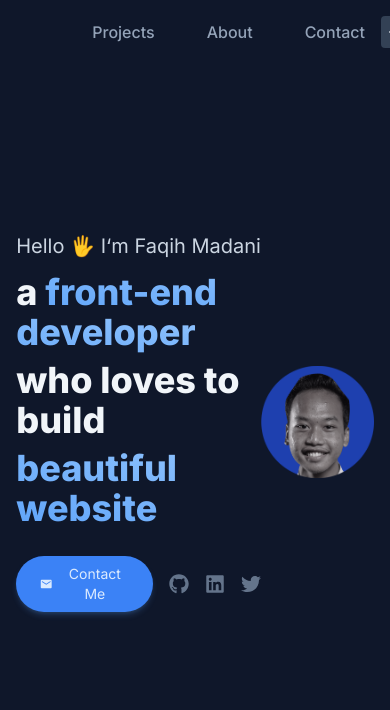
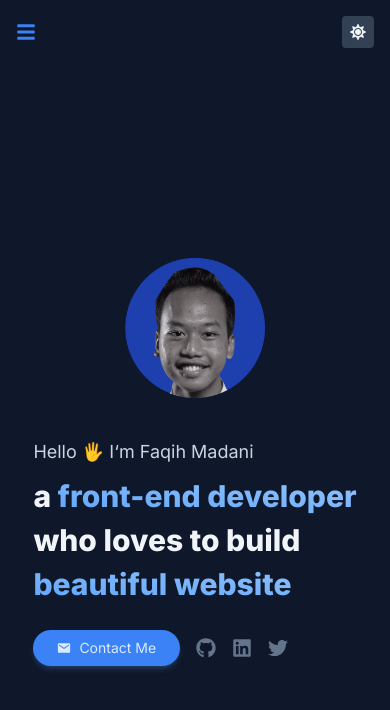
Before and after one commit to faqihmadani/portfolio-site, a Next.js app: page / in a window 390 px wide. Shown: the top 710 px of the page. Built offline with nearby package versions, Linux system fonts and the light colour scheme.

Commit message:
responsive hero section

```diff
--- a/components/Intro.js
+++ b/components/Intro.js
@@ -5,11 +5,11 @@ import Image from 'next/image'
 
 const Intro = () => {
     return (
-        <section id="home" className="flex max-w-screen-lg justify-between items-center w-11/12 md:w-10/12 lg:w-9/12 xl:w-8/12 min-h-screen mx-auto font-inter text-slate-900 dark:text-slate-100 transition-colors duration-300">
-            <div className=" flex justify-between items-center h-full w-full">
+        <section id="home" className="flex max-w-screen-lg justify-between items-center w-11/12 md:w-10/12 lg:w-9/12 xl:w-8/12 min-h-screen lg:min-h-[564px] mx-auto font-inter text-slate-900 dark:text-slate-100 transition-colors duration-300">
+            <div className=" flex flex-col-reverse sm:flex-row justify-between items-center h-full w-full">
                 <div>
-                    <h3 className="text-xl mb-3 dark:text-slate-300 text-slate-700">Hello 🖐 I&lsquo;m Faqih Madani</h3>
-                    <div className="flex flex-col text-4xl font-extrabold space-y-2 mb-7">
+                    <h3 className="md:text-xl text-lg  mb-3 dark:text-slate-300 text-slate-700">Hello 🖐 I&lsquo;m Faqih Madani</h3>
+                    <div className="flex flex-col text-3xl md:text-4xl font-extrabold space-y-2 mb-7">
                         <h1>a <span className=" text-transparent bg-gradient-to-tr dark:from-blue-400 from-blue-700 to-blue-400 dark:to-blue-300 bg-clip-text">front-end developer</span></h1>
                         <h1>who loves to build</h1>
                         <h1 className="text-transparent bg-gradient-to-tr dark:from-blue-400 from-blue-700 to-blue-400 dark:to-blue-300 bg-clip-text">beautiful website</h1>
@@ -30,11 +30,11 @@ const Intro = () => {
                         </a>
                     </div>
                 </div>
-                <div className="flex w-6/12 justify-center">
+                <div className="flex w-6/12 justify-center pt-20 sm:pt-0 mb-10 sm:mb-0">
                     <div className="relative flex items-center justify-center">
                         {/* <div className="w-[300px] h-[300px] rounded-full bg-gradient-to-tr from-blue-700 to-blue-400 absolute "></div> */}
                         {/* <div className="w-[280px] h-[280px] rounded-full transition-colors duration-300 dark:bg-slate-900 bg-slate-300 absolute "></div> */}
-                        <img src="/profil-blue.png" className=" z-30" width={250} height={250} />
+                        <img src="/profil-blue.png" className=" z-30 w-[140px] h-[140px] sm:w-[200px] sm:h-[200px] md:w-[250px] md:h-[250px]" />
                     </div>
                 </div>
             </div>
--- a/components/Navbar.js
+++ b/components/Navbar.js
@@ -1,10 +1,11 @@
-import { FaMoon, FaSun } from 'react-icons/fa';
+import { FaMoon, FaSun, FaBars, FaTimes } from 'react-icons/fa';
 import Image from 'next/image'
 import { useState } from 'react';
 import { motion, AnimatePresence } from "framer-motion"
 
 const Navbar = ({ handleDarkMode }) => {
     const [border, setBorder] = useState(false)
+    const [isOpen, setIsOpen] = useState(false)
 
     const handleChangeBorder = () => {
         if (window.scrollY >= 20) {
@@ -14,13 +15,18 @@ const Navbar = ({ handleDarkMode }) => {
         }
     }
 
+    const handleIsOpen = () => {
+        setIsOpen(!isOpen)
+    }
+
     window.addEventListener('scroll', handleChangeBorder)
 
     return (
         <header className='fixed w-full z-50'>
             <div className="w-full dark:bg-slate-900 bg-slate-100 py-4 font-inter transition-colors duration-300 ">
-                <div className="w-11/12 md:w-10/12 lg:w-9/12 xl:w-8/12 max-w-screen-lg mx-auto text-slate-900 dark:text-slate-100 flex justify-between">
-                    <nav className="flex items-center space-x-5">
+                <div className="w-11/12 md:w-10/12 lg:w-9/12 xl:w-8/12 max-w-screen-lg mx-auto text-slate-900 dark:text-slate-100 flex items-center justify-between">
+                    <FaBars className="text-blue-500 sm:hidden text-xl " onClick={handleIsOpen} />
+                    <nav className="sm:flex hidden items-center space-x-5">
                         <a className="flex items-center mr-10" href="#home">
                             <div className='dark:hidden flex items-center'>
                                 <Image src='/logo-dark.svg' width={20} height={20} />
@@ -41,10 +47,24 @@ const Navbar = ({ handleDarkMode }) => {
                 </div>
             </div>
             <AnimatePresence>
-                {border &&
-                    <motion.div initial={{ width: 0 }} animate={{ width: "100%" }} exit={{ opacity: 0 }} transition={{ type: "tween" }} className='w-full h-[3px] bg-gradient-to-r from-blue-500 to-blue-400 dark:from-blue-700 dark:to-blue-500'></motion.div>
+                {border || isOpen ?
+                    <motion.div initial={{ width: 0 }} animate={{ width: "100%" }} exit={{ opacity: 0 }} transition={{ type: "tween" }} className='w-full h-[3px] bg-gradient-to-r from-blue-500 to-blue-400 dark:from-blue-700 dark:to-blue-500 absolute'></motion.div> : ""
                 }
             </AnimatePresence>
+            {isOpen && <motion.nav className="flex  items-start flex-col justify-center bg-slate-100 dark:bg-slate-900 space-y-3 py-2 border-b-[2px] border-slate-300 dark:border-gray-800">
+                {/* <a className="flex items-center" href="#home">
+                    <div className='dark:hidden flex items-center'>
+                        <Image src='/logo-dark.svg' width={20} height={20} />
+                    </div>
+                    <div className='hidden dark:flex items-center'>
+                        <Image src='/logo-light.svg' width={20} height={20} />
+                    </div>
+                </a> */}
+                {/* <a className="py-1 px-4 rounded-lg dark:text-slate-400 dark:hover:text-slate-100 text-slate-600 hover:text-slate-900  dark:border-slate-900 hover:bg-blue-200 dark:hover:bg-slate-700 transition-all duration-300" href="#home">Home</a> */}
+                <a className="py-2 font-medium px-4 rounded-lg dark:text-slate-400 dark:hover:text-slate-100 text-slate-500 hover:text-slate-900  dark:border-slate-900 hover:bg-blue-200 dark:hover:bg-slate-700 transition-all duration-300" href="#projects">Projects</a>
+                <a className="py-2 font-medium px-4 rounded-lg dark:text-slate-400 dark:hover:text-slate-100 text-slate-500 hover:text-slate-900  dark:border-slate-900 hover:bg-blue-200 dark:hover:bg-slate-700 transition-all duration-300" href="#about">About</a>
+                <a className="py-2 font-medium px-4 rounded-lg dark:text-slate-400 dark:hover:text-slate-100 text-slate-500 hover:text-slate-900  dark:border-slate-900 hover:bg-blue-200 dark:hover:bg-slate-700 transition-all duration-300" href="#contact">Contact</a>
+            </motion.nav>}
 
         </header>
     );
```
